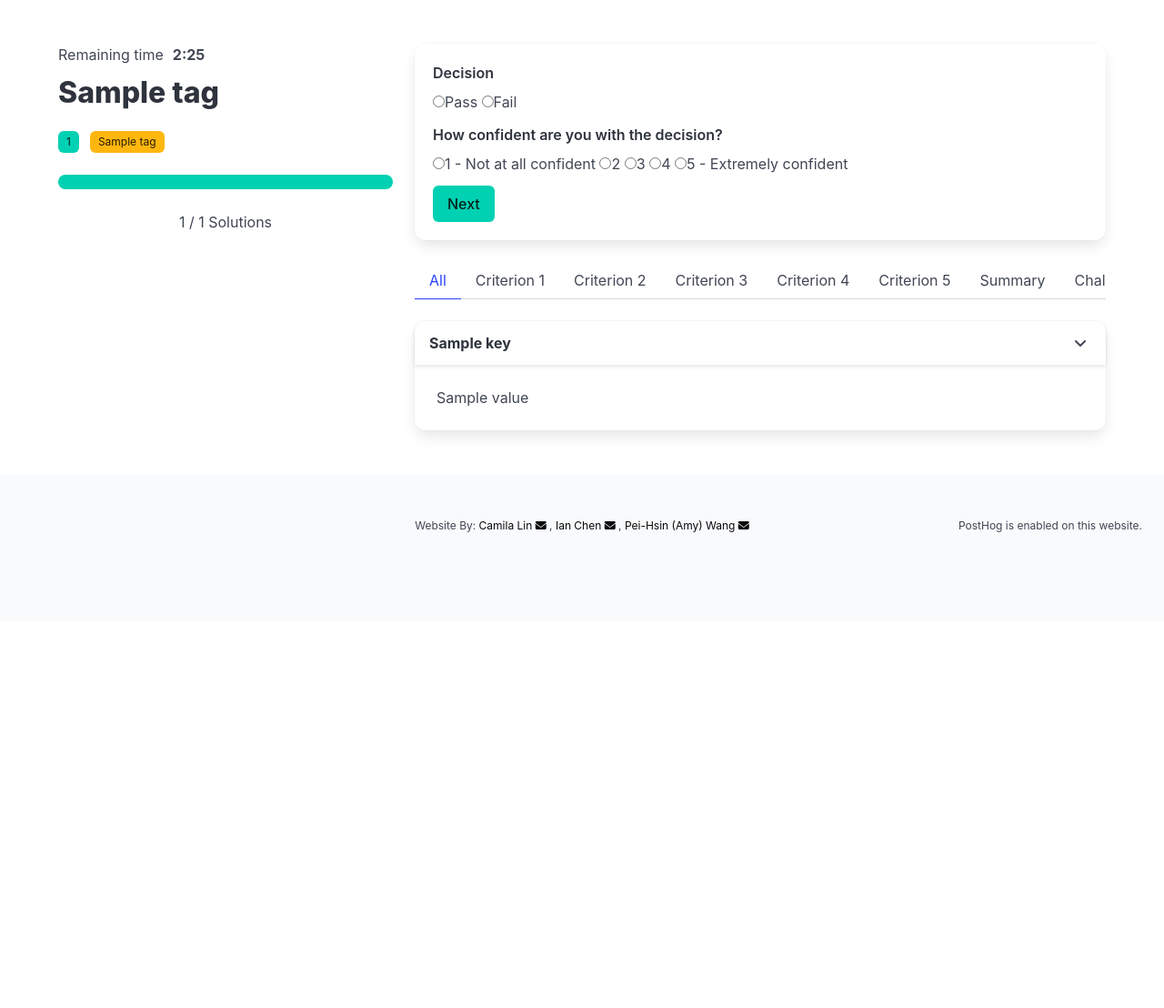
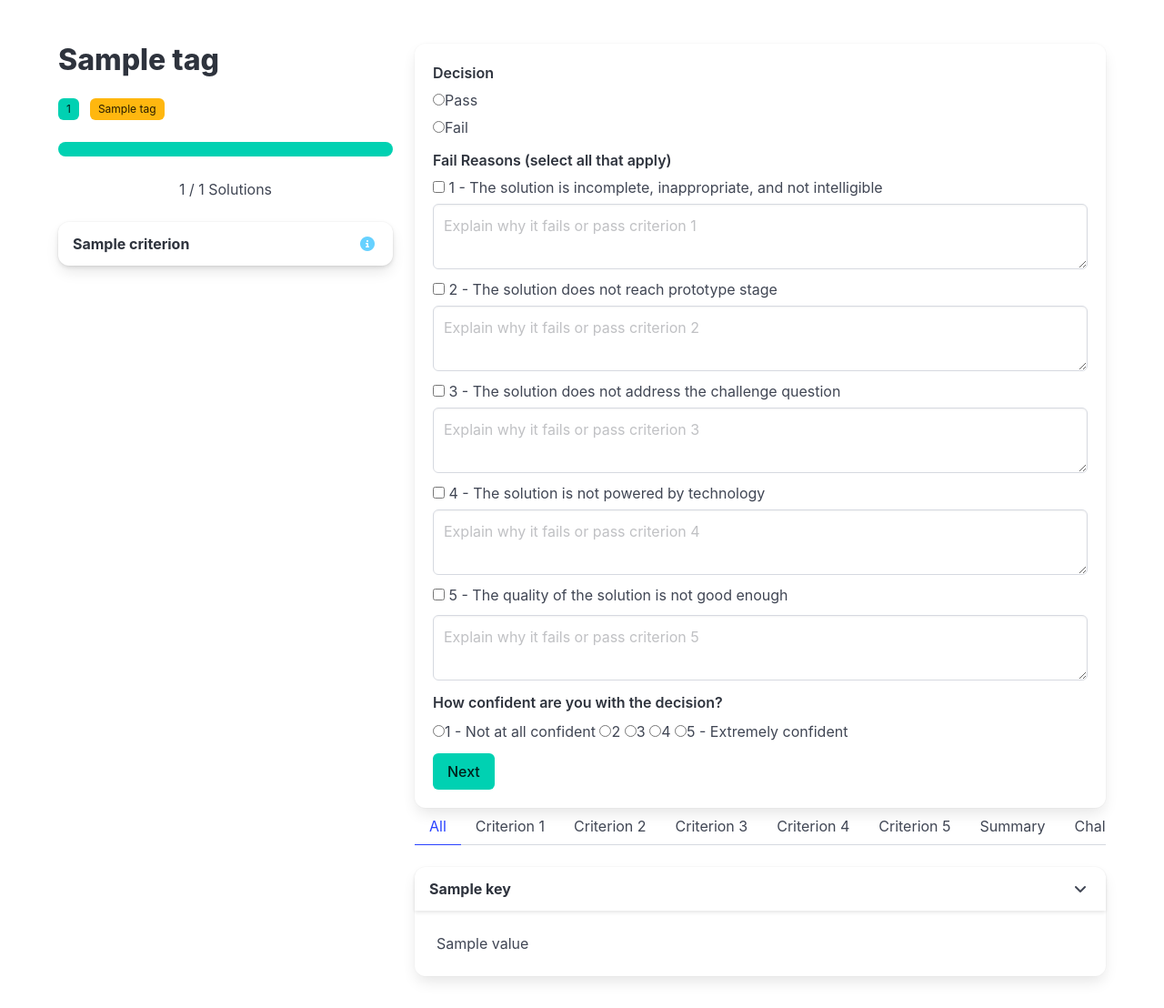
Before and after one commit to Sproutify-ai/sproutify-emba, a Flask app: template sproutify/templates/solutions_show.html in a window 1280 px wide. Shown: the part 52-1160 px from the top of the page at 91% size. Before the commit the page ends 637 px from the top, so only its background shows below. Run offline with Flask 3, Linux system fonts and the light colour scheme; the template is opened without the code that fills it: most values are stand-ins (such as "Sample title", 1, 10 or a date in 2020); parts of the project's set-up code (start-up, migrations or seed data) failed here and were passed over; some libraries are stand-ins or nearby versions.

Commit message:
Expert-solve: implement updates to main.py, models.py, and templates

```diff
--- a/sproutify/models.py
+++ b/sproutify/models.py
@@ -21,6 +21,7 @@ class Question(db.Model):
     result = db.Column(db.Text())
     reason = db.Column(db.Text())
     confidence = db.Column(db.Integer)
+    criterion_justifications = db.Column(db.Text())
     started_at = db.Column(db.DateTime)
     completed_at = db.Column(db.DateTime)
     created_at = db.Column(db.DateTime, default=db.func.now())
@@ -36,6 +37,7 @@ class Practice(db.Model):
     result = db.Column(db.Text())
     reason = db.Column(db.Text())
     confidence = db.Column(db.Integer)
+    criterion_justifications = db.Column(db.Text())
     started_at = db.Column(db.DateTime)
     completed_at = db.Column(db.DateTime)
     created_at = db.Column(db.DateTime, default=db.func.now())
--- a/sproutify/templates/solutions_show.html
+++ b/sproutify/templates/solutions_show.html
@@ -36,48 +36,7 @@
     <div class="container">
       <div class="columns">
         <div class="column is-one-third">
-          <div class="timer-wrapper">
-            <div class="timer-text">Remaining time</div>
-            <div class="timer" id="timer">2:30</div>
-          </div>
-          <script>
-            let countdown
-            const timerElement = document.getElementById('timer')
-            let timeLeft = 150 // 2 minutes and 30 seconds in seconds
-            let isWindowFocused = true // Track if the window is focused
-
-            function updateTimer() {
-              if (isWindowFocused) {
-                const minutes = Math.floor(timeLeft / 60)
-                let seconds = timeLeft % 60
-
-                seconds = seconds < 10 ? '0' + seconds : seconds
-
-                timerElement.innerHTML = `${minutes}:${seconds}`
-
-                if (timeLeft === 0) {
-                  clearInterval(countdown)
-                  timerElement.innerHTML = 'Time is up!'
-                }
-
-                timeLeft--
-              }
-            }
-
-            // Start the countdown timer
-            countdown = setInterval(updateTimer, 1000)
-
-            // Handle window focus event
-            window.onfocus = function () {
-              isWindowFocused = true
-            }
-
-            // Handle window blur event
-            window.onblur = function () {
-              isWindowFocused = false
-            }
-          </script>
-          <div class="mt-3"></div> <!-- Add a div with margin-top -->
+          <!-- Timer removed -->
           <h1 class="title">{{ tags['Name'] }}</h1>
           <nav class="level">
             <div class="level-left">
@@ -93,8 +52,18 @@
             <progress class="progress is-primary" value="{{ solution_count }}" max="{{ total_solutions }}">{{ solution_count }} / {{ total_solutions }}</progress>
             <p class="has-text-centered">{{ solution_count }} / {{ total_solutions }} Solutions</p>
           </div>
+          {% include '_ai_v1.html' %}
+          <div style="display: none;">
+          {% if request.endpoint == 'main.show_solutions_v1' %}
+            {% include '_ai_v1.html' %}
+          {% elif request.endpoint == 'main.show_solutions_v2' %}
+            {% include '_ai_v2.html' %}
+          {% elif request.endpoint == 'main.show_solutions_v3' %}
+            {% include '_ai_v3.html' %}
+          {% endif %}
         </div>
 
+          </div>
         <div class="column is-two-thirds">
           <form action="/record" method="POST" onsubmit="return validateForm()" novalidate>
             {% if is_practice %}
@@ -105,27 +74,75 @@
               <div class="field">
                 <label class="label">Decision</label>
                 <div class="control">
-                  <label class="radio"><input type="radio" name="result" value="pass" />Pass</label>
+                  <div class="field is-grouped is-align-items-center mb-2">
+                    <label class="radio"><input type="radio" name="result" value="pass" />Pass</label>
+                  </div>
                   <label class="radio"><input type="radio" name="result" value="fail" />Fail</label>
                 </div>
                 <p class="warning-text" id="result-warning" style="display: none;">Please select your decision</p>
               </div>
 
-              <div class="field" id="reason-field" style="display: none;">
-                <label class="label">Fail Reason</label>
+              <div class="field" id="reason-field" style="display: block;">
+                <label class="label">Fail Reasons (select all that apply)</label>
                 <div class="control">
-                  <div class="select">
-                    <select name="reason" id="reason" required>
-                      <option value="">Select a reason</option>
-                      <option value="1">1 - The solution is incomplete, inappropriate, and not intelligible</option>
-                      <option value="2">2 - The solution does not reach prototype stage</option>
-                      <option value="3">3 - The solution does not address the challenge question</option>
-                      <option value="4">4 - The solution is not powered by technology</option>
-                      <option value="5">5 - The quality of the solution is not good enough</option>
-                    </select>
+                  <div class="field is-grouped is-align-items-center" style="margin-bottom: 0.5rem;">
+                    <label class="checkbox" style="display: block;">
+                      <input type="checkbox" name="reason[]" value="1" data-criterion="1" />
+                      1 - The solution is incomplete, inappropriate, and not intelligible
+                    </label>
+                  </div>
+                  <div class="field criterion-justification-field" data-criterion="1" style="margin-bottom: 0.75rem;">
+                    <div class="control">
+                      <textarea class="textarea criterion-justification" name="criterion_justification[1]" rows="2" placeholder="Explain why it fails or pass criterion 1"></textarea>
+                    </div>
+                  </div>
+                  <div class="field is-grouped is-align-items-center" style="margin-bottom: 0.5rem;">
+                    <label class="checkbox" style="display: block;">
+                      <input type="checkbox" name="reason[]" value="2" data-criterion="2" />
+                      2 - The solution does not reach prototype stage
+                    </label>
+                  </div>
+                  <div class="field criterion-justification-field" data-criterion="2" style="margin-bottom: 0.75rem;">
+                    <div class="control">
+                      <textarea class="textarea criterion-justification" name="criterion_justification[2]" rows="2" placeholder="Explain why it fails or pass criterion 2"></textarea>
+                    </div>
+                  </div>
+                  <div class="field is-grouped is-align-items-center" style="margin-bottom: 0.5rem;">
+                    <label class="checkbox" style="display: block;">
+                      <input type="checkbox" name="reason[]" value="3" data-criterion="3" />
+                      3 - The solution does not address the challenge question
+                    </label>
+                  </div>
+                  <div class="field criterion-justification-field" data-criterion="3" style="margin-bottom: 0.75rem;">
+                    <div class="control">
+                      <textarea class="textarea criterion-justification" name="criterion_justification[3]" rows="2" placeholder="Explain why it fails or pass criterion 3"></textarea>
+                    </div>
+                  </div>
+                  <div class="field is-grouped is-align-items-center" style="margin-bottom: 0.5rem;">
+                    <label class="checkbox" style="display: block;">
+                      <input type="checkbox" name="reason[]" value="4" data-criterion="4" />
+                      4 - The solution is not powered by technology
+                    </label>
+                  </div>
+                  <div class="field criterion-justification-field" data-criterion="4" style="margin-bottom: 0.75rem;">
+                    <div class="control">
+                      <textarea class="textarea criterion-justification" name="criterion_justification[4]" rows="2" placeholder="Explain why it fails or pass criterion 4"></textarea>
+                    </div>
+                  </div>
+                  <div class="field is-grouped is-align-items-center">
+                    <label class="checkbox" style="display: block;">
+                      <input type="checkbox" name="reason[]" value="5" data-criterion="5" />
+                      5 - The quality of the solution is not good enough
+                    </label>
+                  </div>
+                  <div class="field criterion-justification-field" data-criterion="5">
+                    <div class="control">
+                      <textarea class="textarea criterion-justification" name="criterion_justification[5]" rows="2" placeholder="Explain why it fails or pass criterion 5"></textarea>
+                    </div>
                   </div>
                 </div>
-                <p class="warning-text" id="reason-warning" style="display: none;">Please select the main reason for failure</p>
+                <p class="warning-text" id="reason-warning" style="display: none;">Please select at least one failure reason</p>
+                <p class="warning-text" id="criteria-justif-warning" style="display: none;">Provide a short justification for each selected criterion</p>
               </div>
 
               <div class="field">
@@ -140,6 +157,8 @@
                 <p class="warning-text" id="confidence-warning" style="display: none;">Please select your confidence level</p>
               </div>
 
+
+
               <div class="field">
                 <div class="control">
                   <button class="button is-primary" type="submit">Next</button>
@@ -147,48 +166,37 @@
               </div>
             </div>
           </form>
-        </div>
-      </div>
 
-      <div class="columns">
-        <div class="column is-one-third">
-          {% if request.endpoint == 'main.show_solutions_v1' %}
-            {% include '_ai_v1.html' %}
-          {% elif request.endpoint == 'main.show_solutions_v2' %}
-            {% include '_ai_v2.html' %}
-          {% elif request.endpoint == 'main.show_solutions_v3' %}
-            {% include '_ai_v3.html' %}
-          {% endif %}
-        </div>
-        <div class="column is-two-thirds">
           <div class="tabs">
             <ul>
               <li class="is-active" onclick="showTab('all')">
-                <a href="#">All</a>
+                <a href="javascript:void(0)">All</a>
               </li>
               <li onclick="showTab('c1')">
-                <a href="#">Criterion 1</a>
+                <a href="javascript:void(0)">Criterion 1</a>
               </li>
               <li onclick="showTab('c2')">
-                <a href="#">Criterion 2</a>
+                <a href="javascript:void(0)">Criterion 2</a>
               </li>
               <li onclick="showTab('c3')">
-                <a href="#">Criterion 3</a>
+                <a href="javascript:void(0)">Criterion 3</a>
               </li>
               <li onclick="showTab('c4')">
-                <a href="#">Criterion 4</a>
+                <a href="javascript:void(0)">Criterion 4</a>
               </li>
               <li onclick="showTab('c5')">
-                <a href="#">Criterion 5</a>
+                <a href="javascript:void(0)">Criterion 5</a>
               </li>
               <li onclick="showTab('summary')">
-                <a href="#">Summary</a>
+                <a href="javascript:void(0)">Summary</a>
               </li>
               <li onclick="showTab('challenge')">
-                <a href="#">Challenge Question</a>
+                <a href="javascript:void(0)">Challenge Question</a>
               </li>
             </ul>
           </div>
+
+          <!-- Solution text tabs/content -->
           <div id="submission-form-all" style="display: block;">
             {% for key, value in solution_all.items() %}
               <div class="card">
@@ -313,11 +321,10 @@
               </ul>
             </div>
           </div>
-          <div class="is-flex is-justify-content-flex-end">
-            <button style="display: none;" class="button mt-5 js-modal-trigger" data-target="modal-js-example">Go to survey</button>
-          </div>
         </div>
       </div>
+
+
     </div>
   </section>
 
@@ -394,7 +401,8 @@
 
     function validateForm() {
       var result = document.querySelector('input[name="result"]:checked')
-      var reason = document.getElementById('reason')
+      var reasonField = document.getElementById('reason-field')
+      var reasonOptions = document.querySelectorAll('input[name="reason[]"]')
       var confidence = document.querySelector('input[name="confidence"]:checked')
       var isValid = true
 
@@ -409,11 +417,29 @@
         document.querySelectorAll('input[name="result"]').forEach((el) => el.classList.add('is-invalid'))
         isValid = false
       }
+      var hasReason = Array.from(reasonOptions).some((option) => option.checked)
+      if (result && result.value === 'fail' && !hasReason) {
+        document.getElementById('reason-warning').style.display = 'block'
+        reasonField.classList.add('is-invalid')
+        isValid = false
+      }
 
-      if (result && result.value === 'fail' && reason.value === '') {
-        document.getElementById('reason-warning').style.display = 'block'
-        reason.classList.add('is-invalid')
-        isValid = false
+      if (result && result.value === 'fail') {
+        var missingJustification = false
+        reasonOptions.forEach((checkbox) => {
+          if (checkbox.checked) {
+            var criterion = checkbox.dataset.criterion
+            var justif = document.querySelector('textarea[name="criterion_justification[' + criterion + ']"]')
+            if (!justif.value || !justif.value.trim()) {
+              missingJustification = true
+              justif.classList.add('is-invalid')
+            }
+          }
+        })
+        if (missingJustification) {
+          document.getElementById('criteria-justif-warning').style.display = 'block'
+          isValid = false
+        }
       }
 
       if (!confidence) {
@@ -424,19 +450,16 @@
 
       return isValid
     }
+
   </script>
 
   <script>
     $(document).ready(function () {
-      $('input[name="result"]').on('change', function () {
-        if ($(this).val() === 'fail') {
-          $('#reason-field').show()
-          $('#reason').prop('required', true)
-        } else {
-          $('#reason-field').hide()
-          $('#reason').prop('required', false)
-          $('#reason').val('')
-        }
+      // Reason section and justification boxes are always visible now.
+      // Clear per-criterion warning when user types.
+      $('.criterion-justification').on('input', function () {
+        $(this).removeClass('is-invalid')
+        $('#criteria-justif-warning').hide()
       })
     })
   </script>
```
Also changed, not shown: sproutify/main.py (+83 -72 lines), sproutify/templates/instructions.html (+3 -7 lines).
